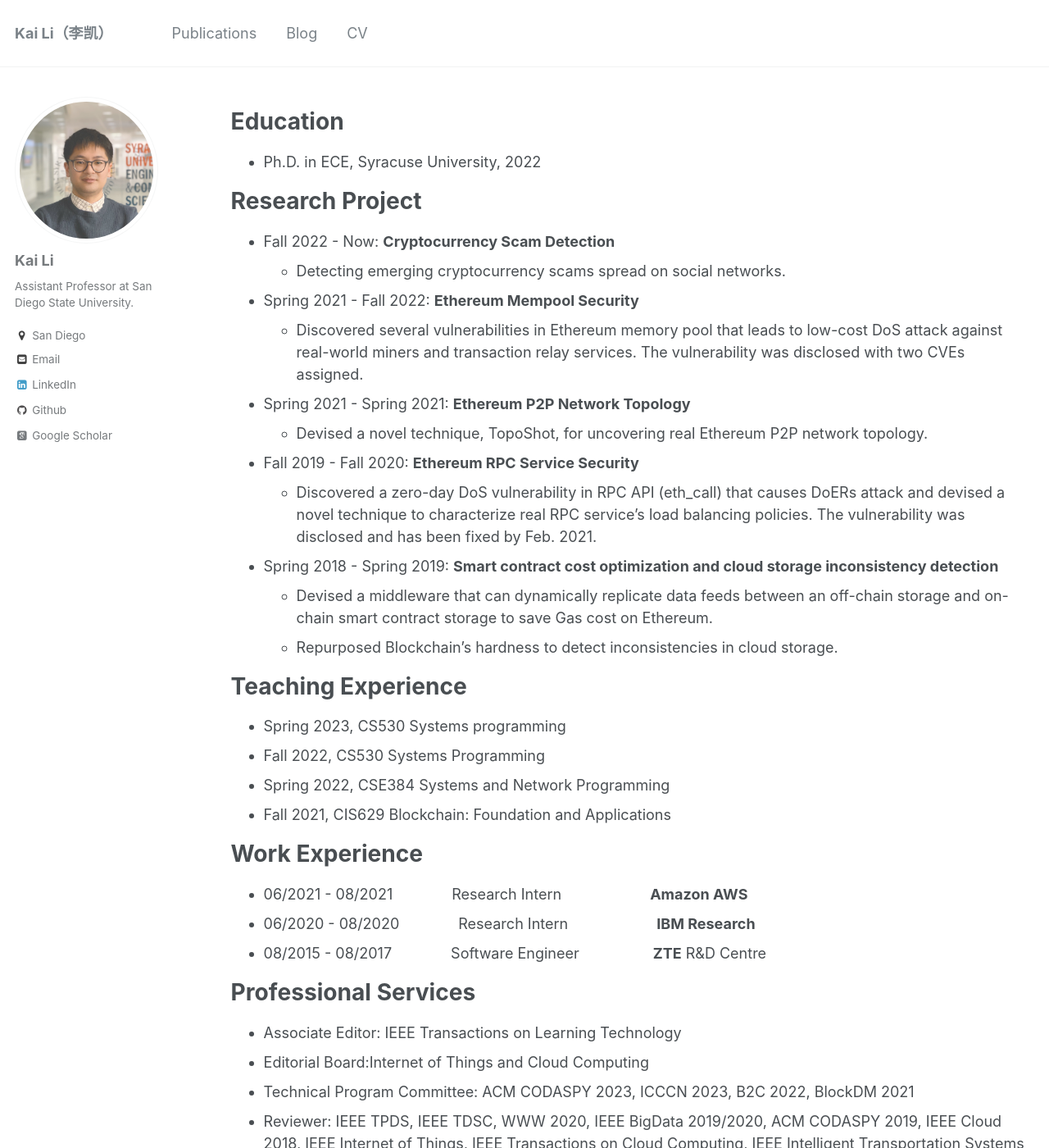
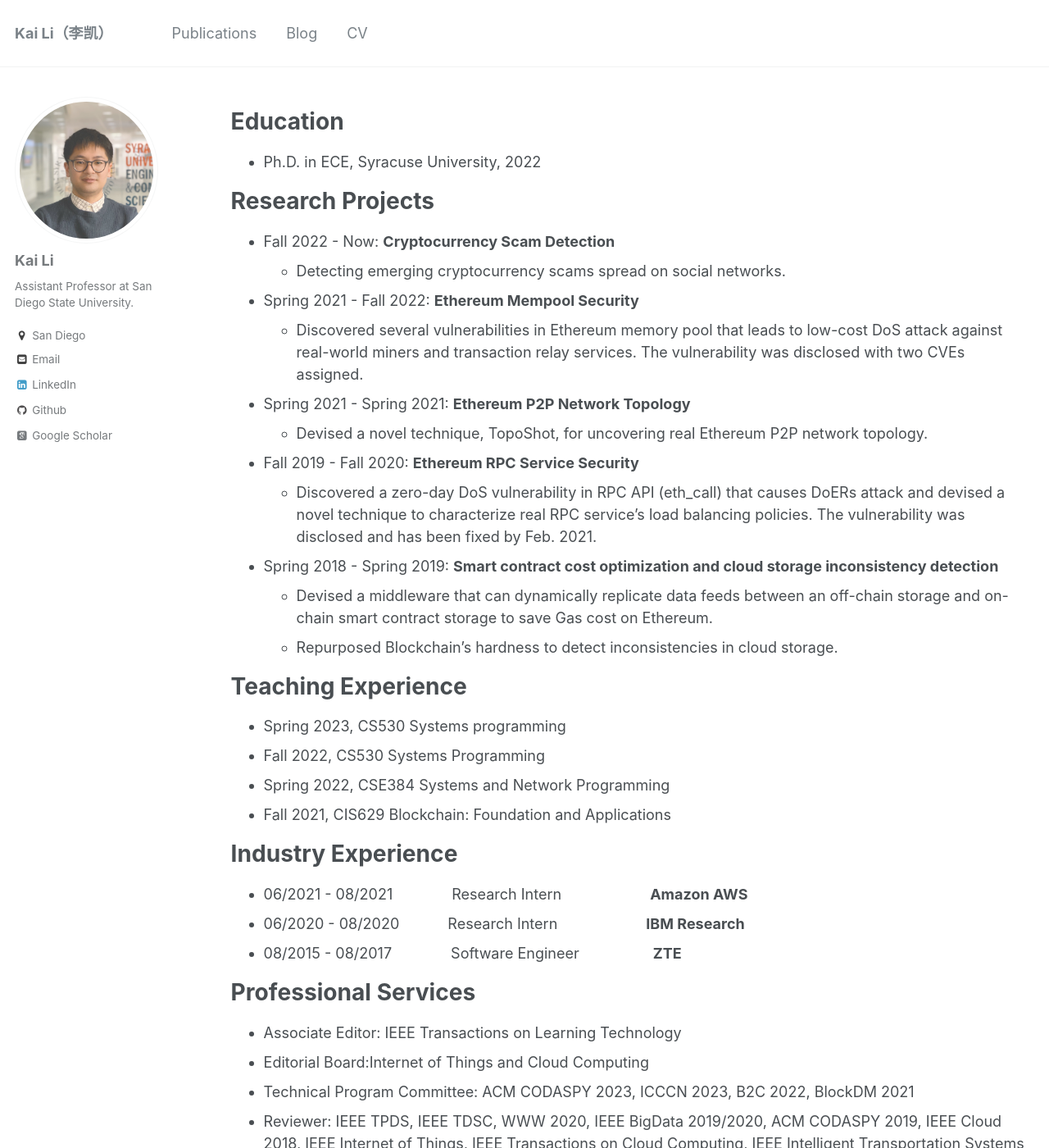
Before and after one commit to likai1993/likai1993.github.io, a Jekyll site: the page built from _pages/cv.md, in a window 1280 px wide and 1400 px high. Shown: the whole window at 82% size. Built offline with Jekyll 4.4.1, drawn with Linux system fonts in a browser that asks for light colours; some web fonts are replaced.

Commit message:
Update cv.md

```diff
--- a/_pages/cv.md
+++ b/_pages/cv.md
@@ -13,7 +13,7 @@ Education
 ======
 * Ph.D. in ECE, Syracuse University, 2022
 
-Research Project
+Research Projects
 ======
 * Fall 2022 - Now: **Cryptocurrency Scam Detection**
   * Detecting emerging cryptocurrency scams spread on social networks.
@@ -38,11 +38,11 @@ Teaching Experience
 * Spring 2022, CSE384 Systems and Network Programming
 * Fall 2021, CIS629  Blockchain: Foundation and Applications
 
-Work Experience
+Industry Experience
 ======
 * 06/2021 - 08/2021　　　　Research Intern　　　　　　**Amazon AWS**
-* 06/2020 - 08/2020　　　　Research Intern　　　　　　**IBM Research**
-* 08/2015 - 08/2017　　　　Software Engineer　　　　　**ZTE** R&D Centre
+* 06/2020 - 08/2020　　　  Research Intern　　　　　　**IBM Research**
+* 08/2015 - 08/2017　　　　Software Engineer　　　　　**ZTE**
 
 Professional Services
 ======
```
